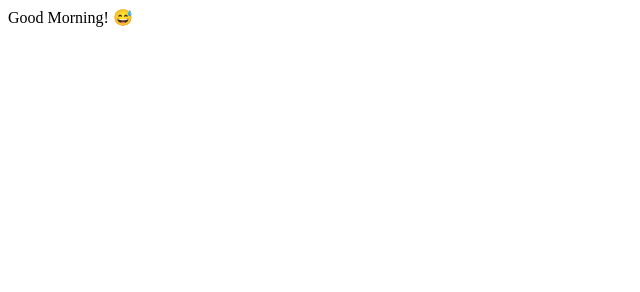
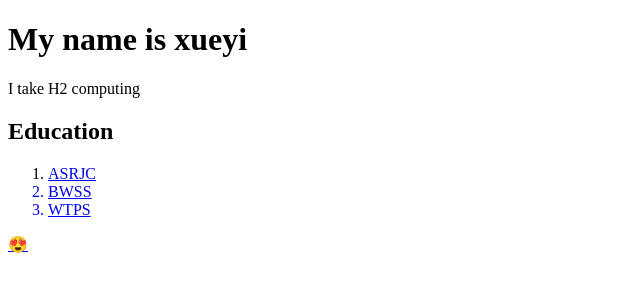
Before and after one commit to LaiXueYi/folio, a plain HTML site: page index.html in a window 1280 px wide. Shown: the whole page, without its empty margins (0-640 px from the left). Drawn offline with Linux system fonts and the light colour scheme.

Commit message:
Update index.html

```diff
--- a/index.html
+++ b/index.html
@@ -1,9 +1,18 @@
 <!DOCTYPE html>
 <html>
- <head>
-  Good Morning!
- </head>
- <body>
- &#x1F605
- </body>
+<head>
+  <meta charset="utf-8"/>
+  <title>Computing</title>
+</head>
+<body>
+  <h1>My name is xueyi</h1>
+  <p>I take H2 computing</p>
+  <h2>Education</h2>
+  <ol>
+    <li><a href="https://asrjc.moe.edu.sg/">ASRJC</li>
+    <li>BWSS</li>
+    <li>WTPS</li>
+  </ol>
+  <p>&#x1F60D;</p>
+</body>
 </html>
```
